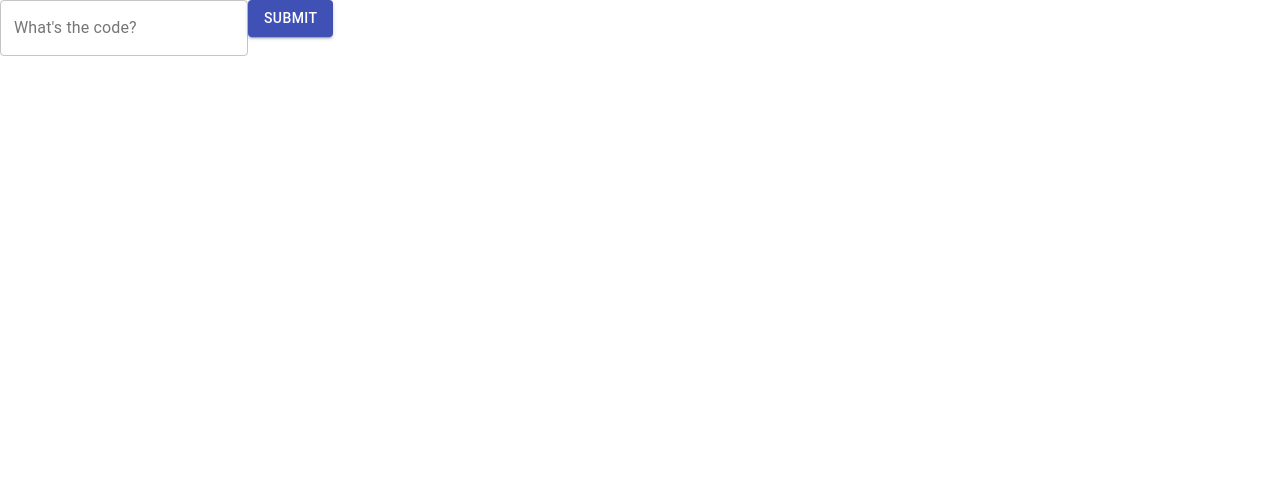
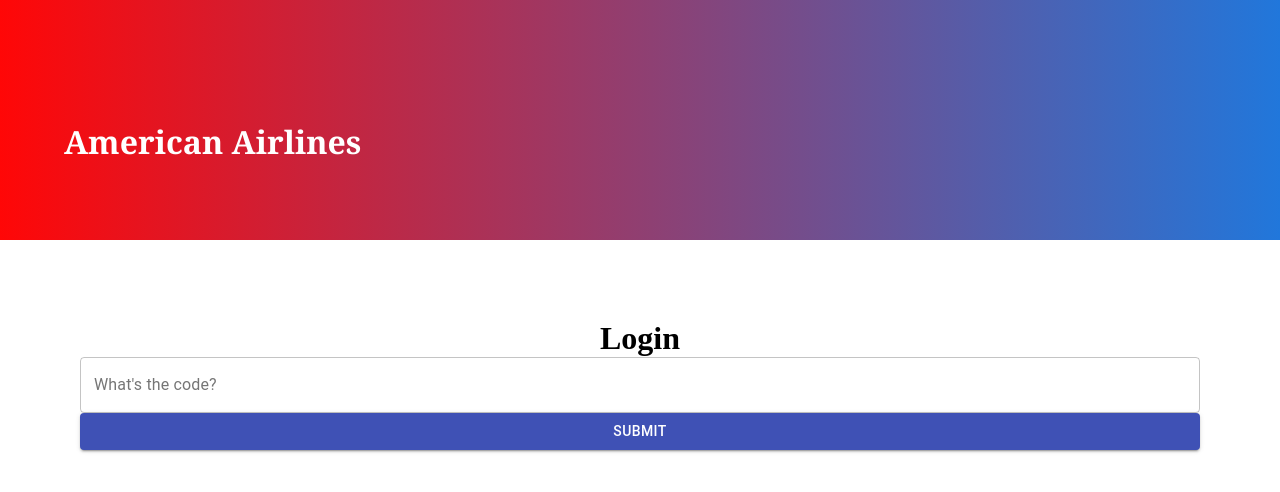
Before and after one commit to DarrylBrooks97/AirDelivery, a React (Create React App) app: page / in a window 1280 px wide. Shown: the top 492 px of the page. Built offline with nearby package versions, Linux system fonts and the light colour scheme; the HTML template or start-up script is replaced by a standard one.

Commit message:
Styled the requests page

```diff
--- a/src/App.css
+++ b/src/App.css
@@ -1,4 +1,5 @@
-.App {
+.App,
+.admin {
   text-align: center;
   display: flex;
   width: 100vw;
@@ -6,10 +7,45 @@
   flex-direction: column;
   padding: 5rem;
 }
-
+.american {
+  position: absolute;
+  top: 50%;
+  left: 5%;
+  color: white;
+  font-size: 2rem;
+  font-family: Georgia, "Times New Roman", Times, serif;
+}
+.header {
+  position: relative;
+  height: 30vh;
+  width: 100vw;
+  background: linear-gradient(to right, #ff0707, #2177db);
+  text-align: left;
+}
 .request {
   padding: 14px;
   border-radius: 8px;
   box-shadow: 0 0 10px #c8c8c8;
   margin: 2rem;
 }
+.request-content {
+  margin-top: 12px;
+  text-align: center;
+}
+.request-status {
+  text-align: center;
+}
+.request-headline {
+  margin-top: 12px;
+  padding: 5px;
+  text-align: center;
+}
+.status {
+  padding: 4px 12px;
+  background-color: #eeeeee;
+  border-radius: 2px;
+}
+.show {
+  background-color: green;
+  color: white;
+}
--- a/src/Components/traveler-requests.js
+++ b/src/Components/traveler-requests.js
@@ -1,5 +1,5 @@
 import React, { useState, useEffect } from "react";
-import { getNewRequests } from "../datalayer";
+import { getNewRequests, approvedRequest } from "../datalayer";
 import "../App.css";
 function TravelRequestsPage() {
   const [requestList, setRequestList] = useState([]);
@@ -9,16 +9,26 @@
   }, []);
 
   return (
-    <div>
+    <>
+      <div className="header">
+        <h1 className="american">American Airlines</h1>
+      </div>
+      <div className="request-headline">
+        <h2>Travelers Requests</h2>
+      </div>
       <div>
-        {requestList?.map(({ request }, idx) => (
-          // Create Flight Attendant Component
-          <div className="request" key={idx}>
-            {request}
+        {requestList?.map(({ request, id, approved }) => (
+          <div onClick={() => approvedRequest(id)} className="request" key={id}>
+            <div className="request-status">
+              <p className={approved ? "status show" : "status"}>
+                {approved ? "Approved" : "Pending"}
+              </p>
+              <div className="request-content">{request}</div>
+            </div>
           </div>
         ))}
       </div>
-    </div>
+    </>
   );
 }
 
--- a/src/admin.js
+++ b/src/admin.js
@@ -1,12 +1,18 @@
 import React, { useState } from "react";
 import TravelRequests from "./Components/traveler-requests";
 import { TextField, Button } from "@material-ui/core";
+import "./App.css";
 function Admin() {
   const [isAdmin, setIsAdmin] = useState(false);
   const [code, setCode] = useState("");
 
   return !isAdmin ? (
     <>
+      <div className="header">
+        <h1 className="american">American Airlines</h1>
+      </div>
+      <div className="admin">
+        <h1>Login</h1>
         <TextField
           id="outlined-multiline-static"
           label="What's the code?"
@@ -21,6 +27,7 @@
         >
           Submit
         </Button>
+      </div>
     </>
   ) : (
     <TravelRequests />
--- a/src/datalayer.js
+++ b/src/datalayer.js
@@ -7,6 +7,7 @@
       created: firebase.firestore.FieldValue.serverTimestamp(),
       request: content,
       seat: seatNumber,
+      approved: false,
     })
     .then(() => {
       alert("Success!");
@@ -15,22 +16,32 @@
       alert("Failed");
     });
 }
+function approvedRequest(id) {
+  var requestRef = db.collection("requests").doc(id);
+  // Set the "capital" field of the city 'DC'
+  return requestRef
+    .update({
+      approved: true,
+    })
+    .then(function () {
+      console.log("Document successfully updated!");
+    })
+    .catch(function (error) {
+      // The document probably doesn't exist.
+      console.error("Error updating document: ", error);
+    });
+}
 
 function getNewRequests(callback) {
   db.collection("requests")
     .orderBy("created", "desc")
-    // .onSnapshot()
     .onSnapshot(function (querySnapshot) {
       var data = [];
       querySnapshot.forEach(function (doc) {
-        data.push(doc.data());
+        data.push({ ...doc.data(), id: doc.id });
       });
-      console.log({ data });
       callback(data);
     });
-  // .catch(function (error) {
-  //   console.log("Error getting documents: ", error);
-  // });
 }
 
-export { userSubmit, getNewRequests };
+export { userSubmit, getNewRequests, approvedRequest };
```
Lines whose indentation alone changed are shown as unchanged.
